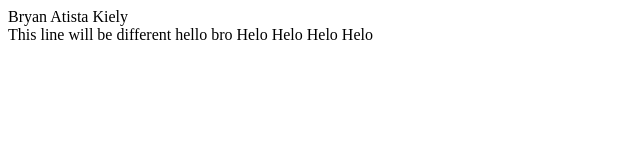
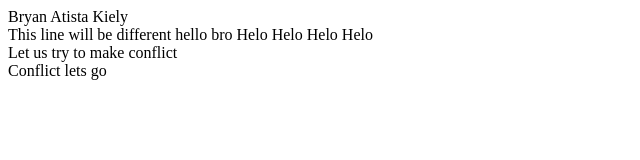
Before and after one commit to Brytista/demo-repo3, a plain HTML site: page index.html in a window 1280 px wide. Shown: the whole page, without its empty margins (0-640 px from the left). Drawn offline with Linux system fonts and the light colour scheme.

Commit message:
Latest Change 9

```diff
--- a/index.html
+++ b/index.html
@@ -5,3 +5,5 @@ hello bro
 <Body>Helo Helo</Body>
 
 Helo Helo
+<div> Let us try to make conflict </div>
+<div> Conflict lets go </div>
```
